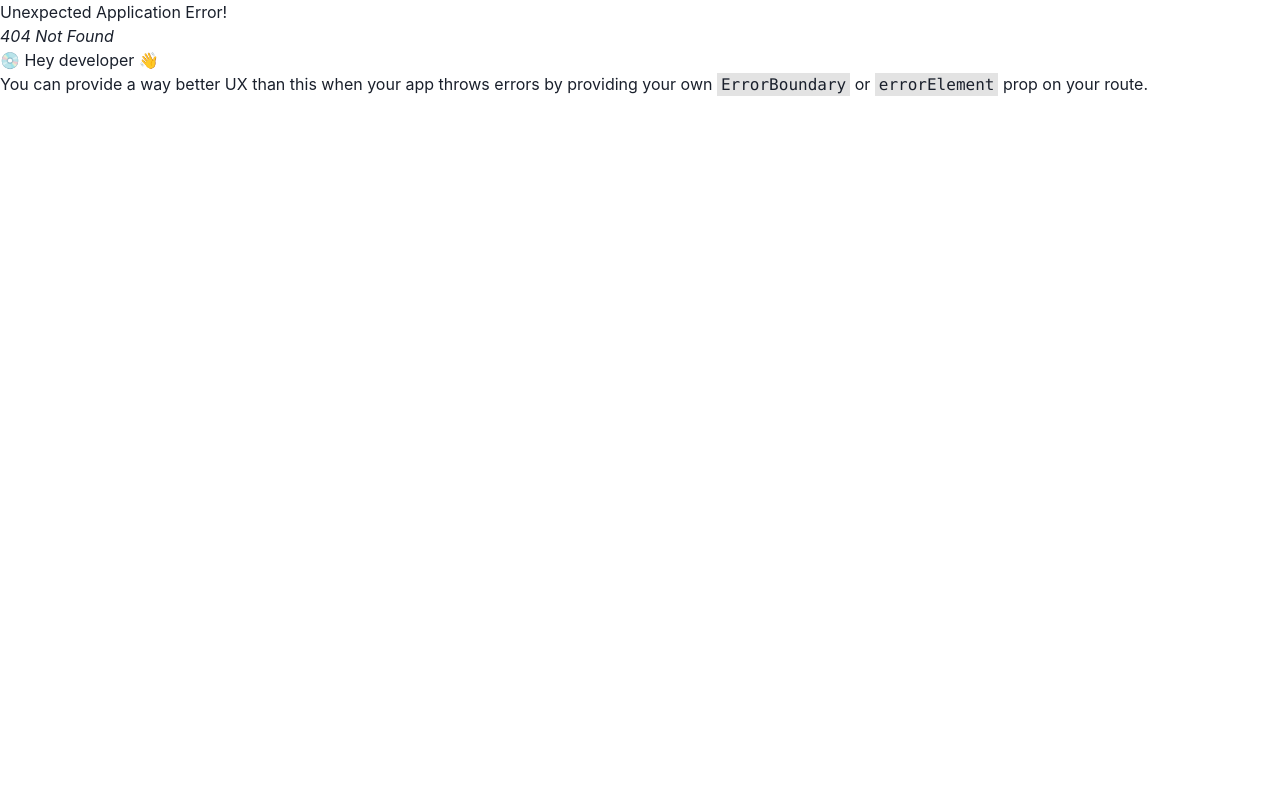
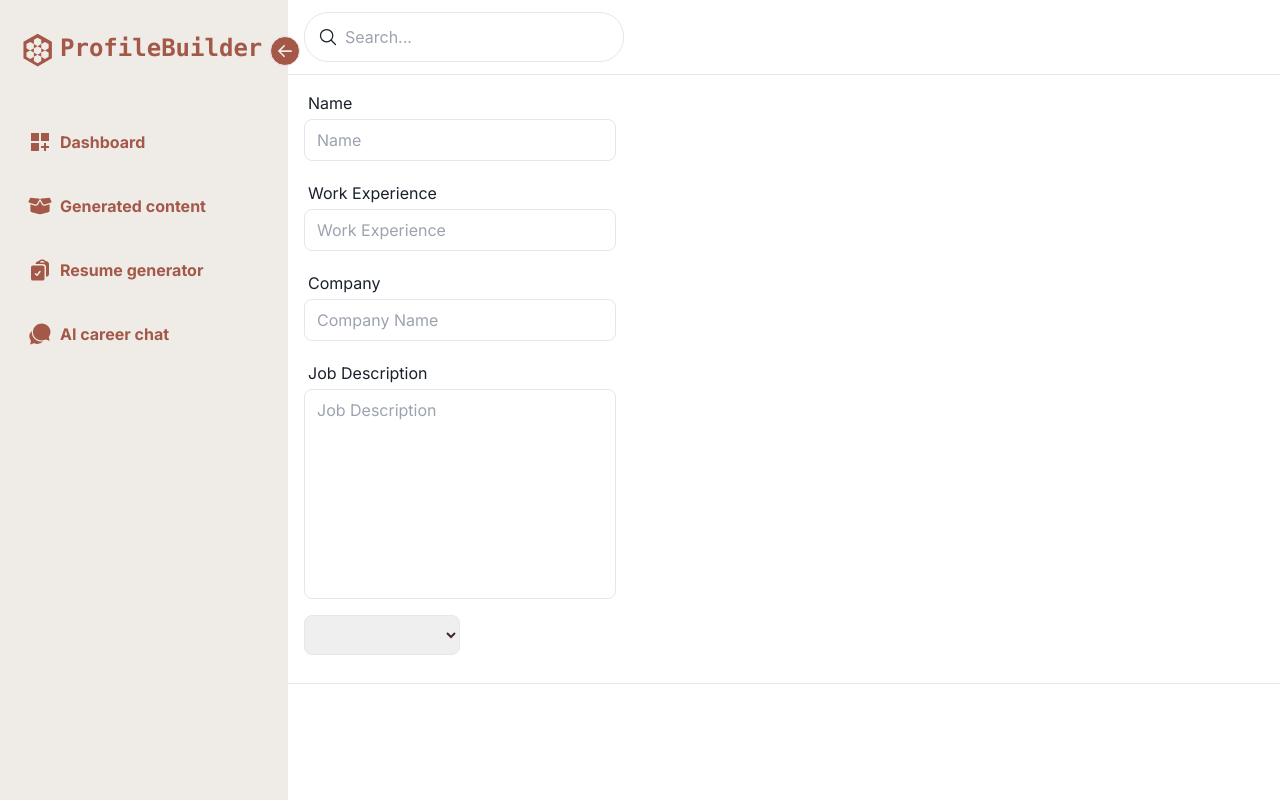
Before and after one commit to manish189000/profile-builder, a React (Vite) app in the folder frontend/: page /dashboard/openai/generator/cover-letter-generator in a window 1280 px wide. Before the commit this address had no page. Built offline with nearby package versions, Linux system fonts and the light colour scheme; a web font is replaced by a local one.

Commit message:
making cover letter page

```diff
--- a/frontend/package.json
+++ b/frontend/package.json
@@ -13,6 +13,7 @@
     "@chakra-ui/react": "^2.8.2",
     "@emotion/react": "^11.11.3",
     "@emotion/styled": "^11.11.0",
+    "countries-list": "^3.0.6",
     "framer-motion": "^11.0.3",
     "react": "^18.2.0",
     "react-dom": "^18.2.0",
--- a/frontend/src/components/generated-services-components/ResumeServices.jsx
+++ b/frontend/src/components/generated-services-components/ResumeServices.jsx
@@ -18,6 +18,7 @@ const ResumeServices = () => {
           </p>
         </div>
       </Link>
+      <Link to={"cover-letter-generator"}>
         <div className="service w-[300px]  sm:w-full h-60 sm:h-[220px] shadow-lg rounded-md p-6 sm:px-2 flex flex-col gap-3 cursor-pointer group">
           <FcDocument className="text-lteal text-[55px] block float-left cursor-pointer bg-oliv rounded-full p-4 transition-transform duration-300 transform origin-center group-hover:scale-110" />
           <h1 className="text-2xl text-black font-inter font-semibold ">
@@ -27,6 +28,7 @@ const ResumeServices = () => {
             Share an overview of yourself, and let our AI craft a cover letter.
           </p>
         </div>
+      </Link>
       <div className="service w-[300px]  sm:w-full h-60 sm:h-[220px] shadow-lg rounded-md p-6 sm:px-2 flex flex-col gap-3 cursor-pointer group">
         <MdEditDocument className="text-lteal text-[55px] block float-left cursor-pointer bg-oliv rounded-full p-4 transition-transform duration-300 transform origin-center group-hover:scale-110" />
         <h1 className="text-2xl text-black font-inter font-semibold ">
--- /dev/null
+++ b/frontend/src/pages/GenerateCoverLetterPage.jsx
@@ -0,0 +1,125 @@
+// import {
+//   Button,
+//   Drawer,
+//   DrawerBody,
+//   DrawerCloseButton,
+//   DrawerContent,
+//   DrawerFooter,
+//   DrawerHeader,
+//   DrawerOverlay,
+//   Input,
+//   Menu,
+//   MenuButton,
+//   MenuItem,
+//   MenuList,
+//   useDisclosure,
+// } from "@chakra-ui/react";
+import { Menu, MenuButton, MenuList, MenuItem, Button } from "@chakra-ui/react";
+import { IoIosArrowBack } from "react-icons/io";
+import { Link } from "react-router-dom";
+import { FaChevronDown } from "react-icons/fa6";
+import { useEffect, useState } from "react";
+import { languages } from "countries-list";
+
+const GenerateCoverLetter = () => {
+  const [value, setValue] = useState("English");
+  console.log(value);
+  let languagesArray = Object.values(languages);
+  return (
+    <div>
+      <div className=" hidden w-full px-4 py-3 border-b-gray-200 border-b ">
+        <div className="flex gap-1 items-center text-black">
+          <Link to={`/dashboard`}>
+            <IoIosArrowBack />
+          </Link>
+          <Link to={`/dashboard`}>
+            <p className="text-sm font-inter text-black">Back to dashboard</p>
+          </Link>
+        </div>
+        <h1 className=" py-4 text-3xl text-black font-inter font-bold pb-0">
+          Cover letter generator
+        </h1>
+        <p className="text-sm text-gray-300 font-inter py-2">
+          Provide us with a snapshot of your key details, and our AI will craft
+          a tailored resume just for you.
+        </p>
+      </div>
+      <div className="w-full px-4 py-3 border-b-gray-200 border-b flex md:flex-col ">
+        <div className="left w-[50%] md:w-full">
+          <form className="flex flex-col w-[65%] xl:w-[80%] lg:w-[90%]">
+            <label className="text-base my-1 px-1 font-inter">Name</label>
+            <input
+              type="text"
+              placeholder="Name"
+              className="input font-inter px-3 py-2 mb-4 text-[#3F292B] outline-none border rounded-lg "
+            />
+            <label className="text-base my-1 px-1 font-inter">
+              Work Experience
+            </label>
+            <input
+              type="text"
+              placeholder="Work Experience"
+              className="input font-inter px-3 py-2 mb-4 text-[#3F292B] outline-none border rounded-lg "
+            />
+            <label className="text-base my-1 px-1 font-inter">Company</label>
+            <input
+              className="input resize-none font-inter px-3 py-2 mb-4 text-[#3F292B] outline-none border rounded-lg "
+              placeholder="Company Name"
+            />
+            <label className="text-base my-1 px-1 font-inter">
+              Job Description
+            </label>
+            <textarea
+              rows="8"
+              cols="50"
+              className="input resize-none font-inter px-3 py-2 mb-4 text-[#3F292B] outline-none border rounded-lg "
+              placeholder="Job Description"
+            />
+            <select
+              onChange={(e) => setValue(e.target.value)}
+              defaultValue={"English"}
+              className="input resize-none w-[50%] font-inter px-1 py-2 mb-4 text-[#3F292B] outline-none rounded-lg border"
+            >
+              {languagesArray.map((item) => {
+                return (
+                  <option key={item.name} value={item.name}>
+                    {item.name} ({item.native})
+                  </option>
+                );
+              })}
+            </select>
+            {/* <Menu closeOnSelect={true}>
+              <MenuButton
+                className="w-[52.5%]"
+                as={Button}
+                rightIcon={
+                  <FaChevronDown className="text-sm font-inter text-left" />
+                }
+              >
+                {value ? value : "Language"}
+              </MenuButton>
+              <MenuList className="scroll-y">
+                {languagesArray.map((item) => {
+                  return <MenuItem key={item.name}>{item.name}</MenuItem>;
+                })}
+              </MenuList>
+            </Menu> */}
+          </form>
+        </div>
+        <div className="right">
+          {/* {languagesArray.map((item) => {
+            return <p key={item.name}>{item.name}</p>;
+          })} */}
+        </div>
+      </div>
+    </div>
+  );
+};
+
+export default GenerateCoverLetter;
+// {languagesArray.map((item) => (
+//   // Remove the "return" keyword and use parentheses
+//   <MenuItem key={item.name} onClick={() => setValue(item.name)}>
+//     {item.name + " " + item.native}
+//   </MenuItem>
+// ))}
--- a/frontend/src/pages/GenerateNewResume.jsx
+++ b/frontend/src/pages/GenerateResumePage.jsx
@@ -1,7 +1,6 @@
-import { Menu, MenuButton, MenuItem, MenuList } from "@chakra-ui/react";
+// import { Menu, MenuButton, MenuItem, MenuList } from "@chakra-ui/react";
 import { IoIosArrowBack } from "react-icons/io";
 import { Link } from "react-router-dom";
-import { FaAngleDown } from "react-icons/fa";
 
 const GenerateNewResume = () => {
   return (
@@ -23,62 +22,15 @@ const GenerateNewResume = () => {
           a tailored resume just for you.
         </p>
       </div>
-      <div className="w-full px-4 py-3 border-b-gray-200 border-b flex ">
-        <div className="left w-[50%]">
-          <form className="flex flex-col w-[80%] space-y-3">
-            <label className="text-base my-1 px-1 font-inter">Name</label>
-            <input
-              type="text"
-              placeholder="Name"
-              className="input font-inter px-3 py-2 mb-10 text-[#3F292B] outline-none border rounded-lg w-[80%]"
-            />
-            <label className="text-base my-1 px-1 font-inter">
-              Short Description
-            </label>
-            <input
-              type="text"
-              placeholder="Short Description"
-              className="input font-inter px-3 py-2 mb-3 text-[#3F292B] outline-none border rounded-lg w-[80%]"
-            />
-            <label className="text-base my-1 px-1 font-inter">
-              Education details
-            </label>
-            <textarea
-              rows="8"
-              cols="50"
-              className="input resize-none font-inter px-3 py-2 text-[#3F292B] outline-none border rounded-lg w-[80%]"
-              placeholder="Education Details"
-            />
-            <label className="text-base my-1 px-1 font-inter">
-              Work Experience
-            </label>
-            <textarea
-              rows="8"
-              cols="50"
-              className="input resize-none font-inter px-3 py-2 text-[#3F292B] outline-none border rounded-lg w-[80%]"
-              placeholder="Work Experience"
-            />
-            <label className="text-base my-1 px-1 font-inter">
-              Achievements
-            </label>
-            <textarea
-              cols="50"
-              rows="8"
-              className="input resize-none font-inter px-3 py-2 text-[#3F292B] outline-none border rounded-lg w-[80%]"
-              placeholder="Achievements"
-            />
-            <label className="text-base my-1 px-1 font-inter">
-              Job Description
-            </label>
-            <textarea
-              cols="50"
-              rows="8"
-              className="input resize-none font-inter px-3 py-2 text-[#3F292B] outline-none border rounded-lg w-[80%]"
-              type="text"
-              placeholder="Job description"
-            />
-            <Menu>
-              <MenuButton as={"Button"} rightIcon={<FaAngleDown />}>
+      <div className="w-full px-4 py-3 border-b-gray-200 border-b flex md:flex-col ">
+        <div className="left w-[50%] md:w-full">
+          <form className="flex flex-col w-[65%] xl:w-[80%] lg:w-[90%]">
+            {/* <Menu>
+              <MenuButton
+                as={"Button"}
+                rightIcon={"V"}
+                onClick={(e) => e.preventDefault()}
+              >
                 Actions
               </MenuButton>
               <MenuList>
@@ -88,7 +40,58 @@ const GenerateNewResume = () => {
                 <MenuItem>Delete</MenuItem>
                 <MenuItem>Attend a Workshop</MenuItem>
               </MenuList>
-            </Menu>
+            </Menu> */}
+            <label className="text-base my-1 px-1 font-inter">Name</label>
+            <input
+              type="text"
+              placeholder="Name"
+              className="input font-inter px-3 py-2 mb-4 text-[#3F292B] outline-none border rounded-lg "
+            />
+            <label className="text-base my-1 px-1 font-inter">
+              Short Description
+            </label>
+            <input
+              type="text"
+              placeholder="Short Description"
+              className="input font-inter px-3 py-2 mb-4 text-[#3F292B] outline-none border rounded-lg "
+            />
+            <label className="text-base my-1 px-1 font-inter">
+              Education details
+            </label>
+            <textarea
+              rows="8"
+              cols="50"
+              className="input resize-none font-inter px-3 py-2 mb-4 text-[#3F292B] outline-none border rounded-lg "
+              placeholder="Education Details"
+            />
+            <label className="text-base my-1 px-1 font-inter">
+              Work Experience
+            </label>
+            <textarea
+              rows="8"
+              cols="50"
+              className="input resize-none font-inter px-3 py-2 mb-4 text-[#3F292B] outline-none border rounded-lg "
+              placeholder="Work Experience"
+            />
+            <label className="text-base my-1 px-1 font-inter">
+              Achievements
+            </label>
+            <textarea
+              cols="50"
+              rows="8"
+              className="input resize-none font-inter px-3 py-2 mb-4 text-[#3F292B] outline-none border rounded-lg "
+              placeholder="Achievements"
+            />
+            <label className="text-base my-1 px-1 font-inter">
+              Job Description
+            </label>
+            <textarea
+              cols="50"
+              rows="8"
+              className="input resize-none font-inter px-3 py-2 mb-4 text-[#3F292B] outline-none border rounded-lg "
+              type="text"
+              placeholder="Job description"
+            />
           </form>
         </div>
         <div className="right"></div>
```
Also changed, not shown: frontend/src/App.jsx (+6 -1 lines), 1 other file (tests, documents, lock files or other folders). Lines whose indentation alone changed are shown as unchanged.
